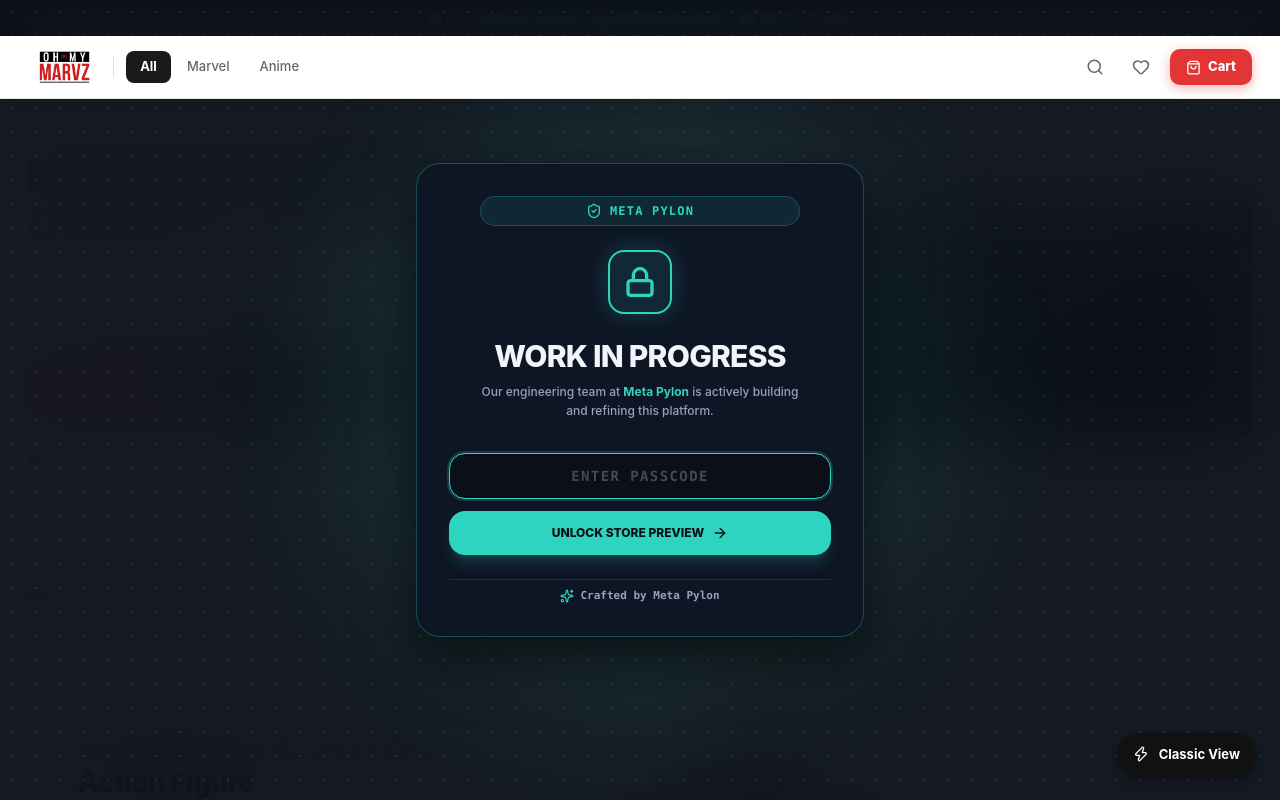
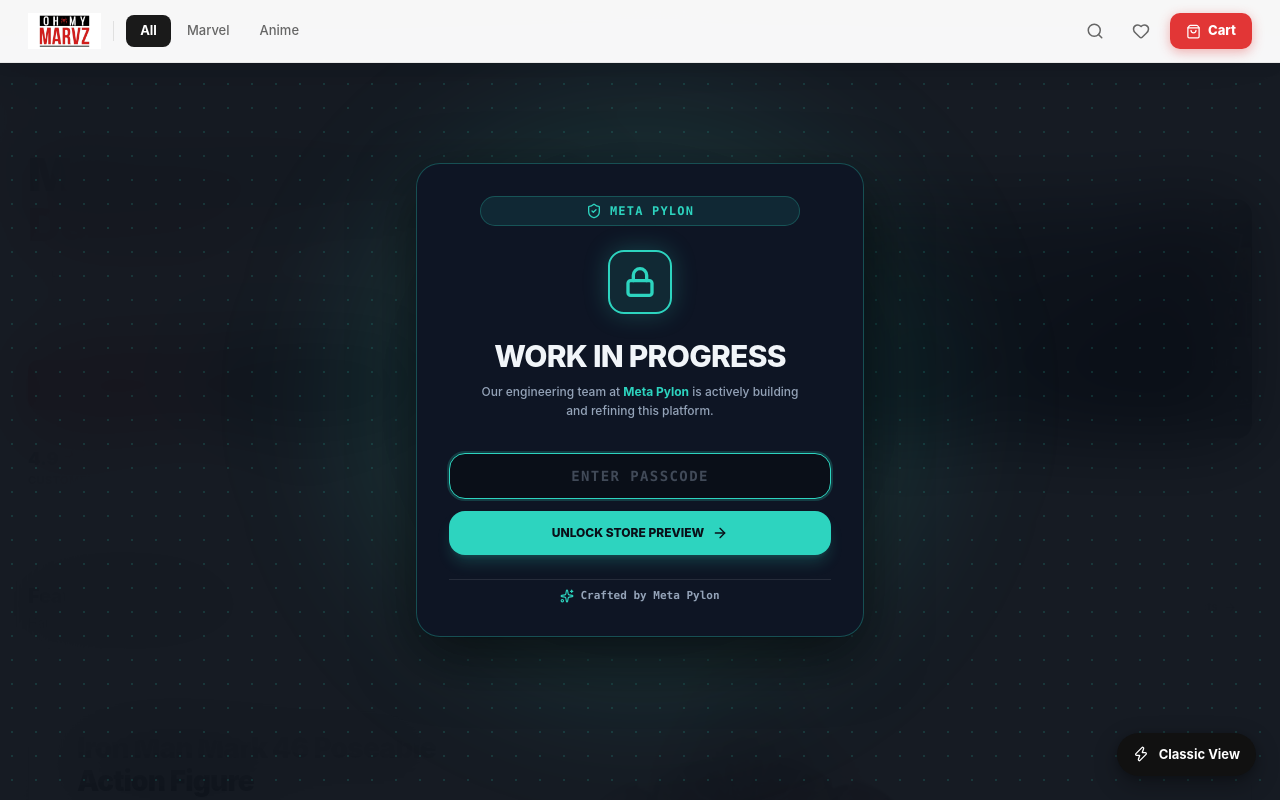
Before and after one commit to akaPaT0/oh-my-marvz, a Next.js app: page /2 in a window 1280 px wide. Shown: the top 800 px of the page. Built offline with nearby package versions, Linux system fonts and the light colour scheme.

Commit message:
Make navbar fixed to top with blur backdrop and top offset

```diff
--- a/src/app/2/page.tsx
+++ b/src/app/2/page.tsx
@@ -140,9 +140,10 @@ export default function ShopPage() {
         @media (max-width: 768px) {
           .store-header-inner { padding: 0 14px !important; gap: 8px !important; width: 100% !important; max-width: 100% !important; }
           .store-nav-links { display: none !important; }
-          .store-hero-wrap { padding: 0 !important; width: 100% !important; overflow: hidden !important; }
+          .store-hero-wrap { padding-top: 62px !important; padding-bottom: 0 !important; width: 100% !important; overflow: hidden !important; }
           .store-hero-inner { padding: 20px 14px 18px !important; }
           .store-hero-grid { grid-template-columns: 1fr !important; gap: 18px !important; width: 100% !important; text-align: center !important; }
+
           .store-hero-h1 { font-size: 28px !important; line-height: 1.15 !important; text-align: center !important; }
           .store-hero-desc { font-size: 14px !important; text-align: center !important; margin: 0 auto !important; }
           .store-hero-ctas { justify-content: center !important; }
@@ -191,16 +192,21 @@ export default function ShopPage() {
       `}</style>
 
 
-      {/* ── HEADER ── */}
+      {/* ── FIXED HEADER ── */}
       <header style={{
-        position: 'sticky',
+        position: 'fixed',
         top: 0,
-        zIndex: 50,
-        background: '#fff',
+        left: 0,
+        right: 0,
+        width: '100%',
+        zIndex: 100,
+        background: 'rgba(255,255,255,0.97)',
+        backdropFilter: 'blur(12px)',
         borderBottom: '1px solid #E8E8E8',
-        boxShadow: '0 2px 16px rgba(0,0,0,0.08)',
+        boxShadow: '0 2px 16px rgba(0,0,0,0.06)',
       }}>
         <div className="store-header-inner" style={{ maxWidth: 1280, margin: '0 auto', padding: '0 28px', display: 'flex', alignItems: 'center', height: 62, gap: 12 }}>
+
 
           {/* Real Brand Logo */}
           <Link href="/2" style={{ display: 'flex', alignItems: 'center', textDecoration: 'none', flexShrink: 0 }}>
@@ -303,7 +309,8 @@ export default function ShopPage() {
       </header>
 
       {/* ── HERO (Signature Red, Black & White Energy) ── */}
-      <div className="store-hero-wrap" style={{ background: 'radial-gradient(ellipse 90% 60% at 15% -5%, rgba(226,54,54,0.07) 0%, #FFFFFF 65%)', borderBottom: '1.5px solid #E8E8E8' }}>
+      <div className="store-hero-wrap" style={{ background: 'radial-gradient(ellipse 90% 60% at 15% -5%, rgba(226,54,54,0.07) 0%, #FFFFFF 65%)', borderBottom: '1.5px solid #E8E8E8', paddingTop: 62 }}>
+
         <div className="store-hero-inner" style={{ maxWidth: 1280, margin: '0 auto', padding: '52px 28px 56px' }}>
           <div className="store-hero-grid" style={{ display: 'grid', gridTemplateColumns: '1.15fr 0.85fr', gap: 48, alignItems: 'center' }}>
 
```
